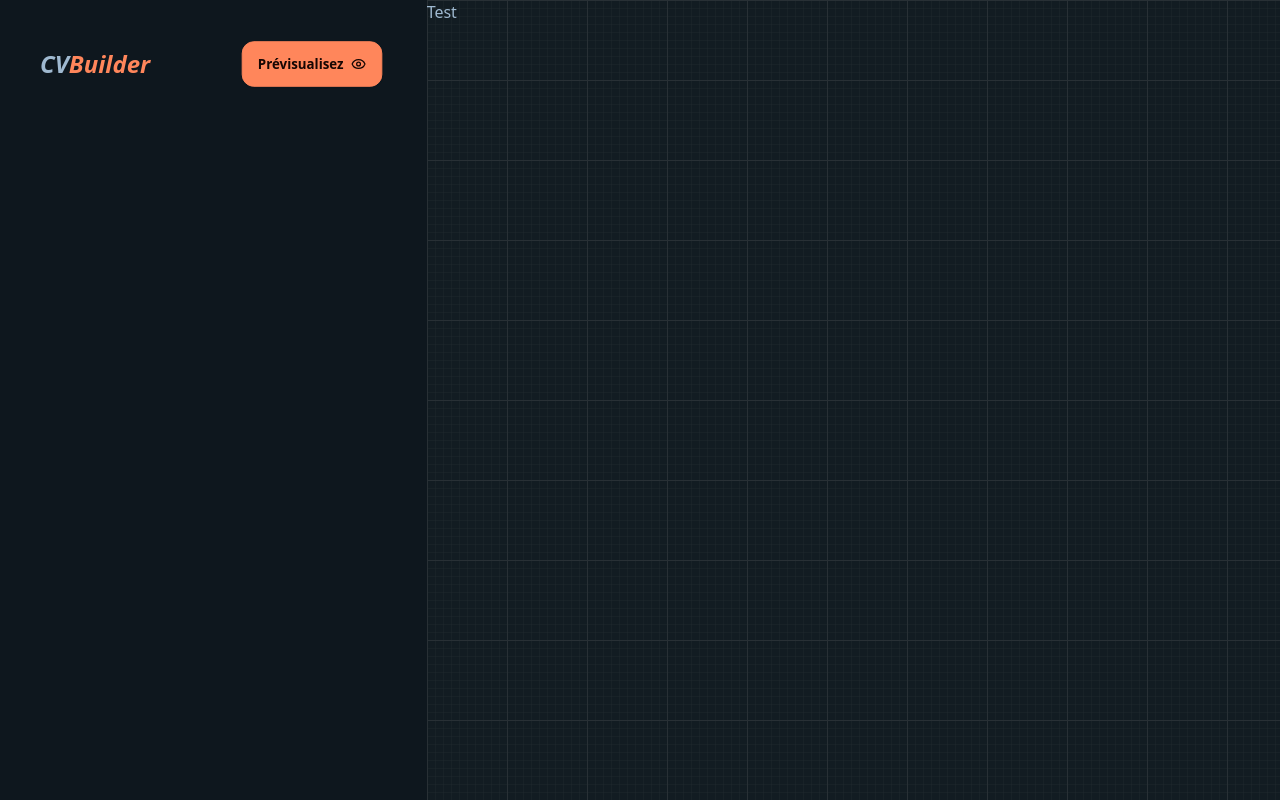
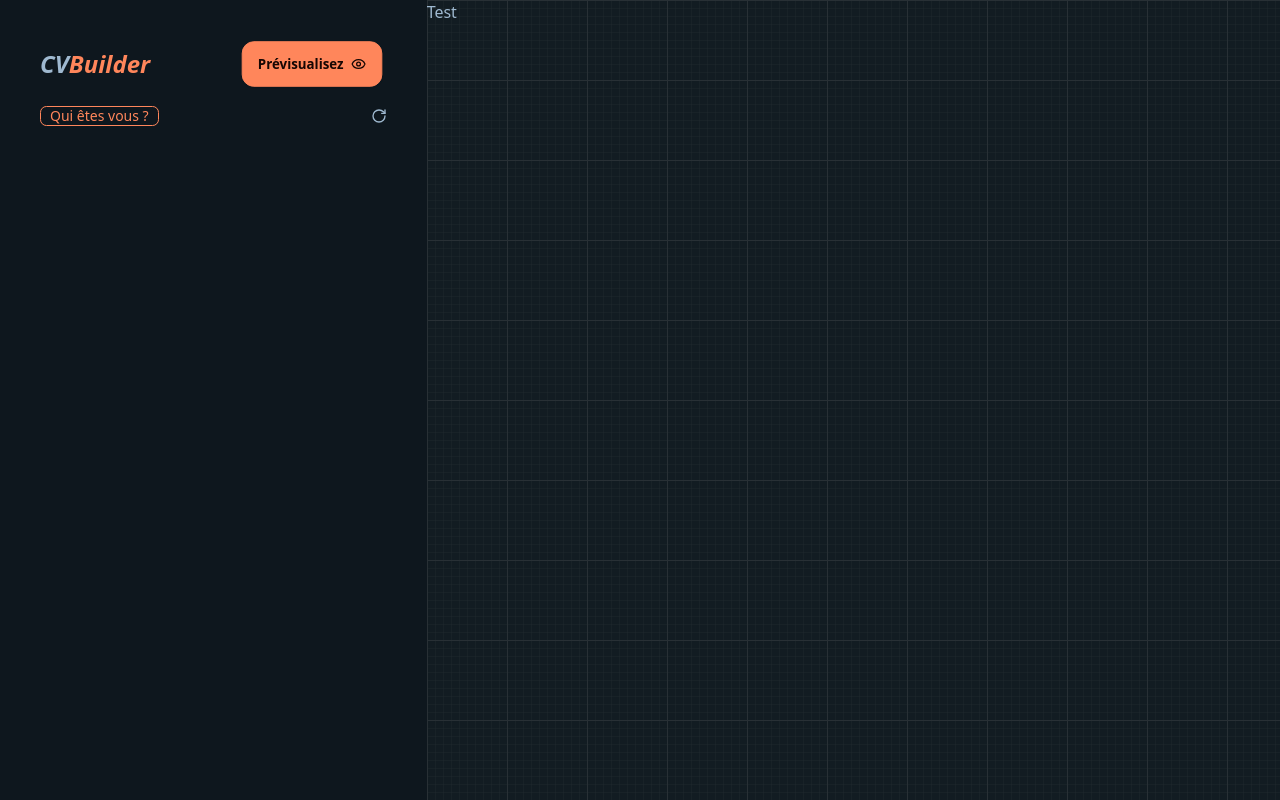
Before and after one commit to noelfoka/cd-pdf-creator, a Next.js app: page / in a window 1280 px wide. Built offline with nearby package versions, Linux system fonts and the light colour scheme.

Commit message:
ajout du bouton de suppression

```diff
--- a/app/page.tsx
+++ b/app/page.tsx
@@ -1,4 +1,4 @@
-import { Eye } from "lucide-react";
+import { Eye, RotateCw } from "lucide-react";
 import Image from "next/image";
 
 export default function Home() {
@@ -18,7 +18,16 @@ export default function Home() {
               </button>
             </div>
 
-            <div></div>
+            <div className="flex flex-col gap-6 rounded-lg">
+
+              <div className="flex justify-between items-center">
+                <h1 className="badge badge-primary badge-outline">Qui êtes vous ?</h1>
+                <button>
+                <RotateCw className="w-4" />
+                </button>
+              </div>
+
+            </div>
           </div>
 
           <div className='w-2/3 h-full bg-base-100 bg-[url("/file.svg")] bg-cover bg-center scroolable-preview'>
```
